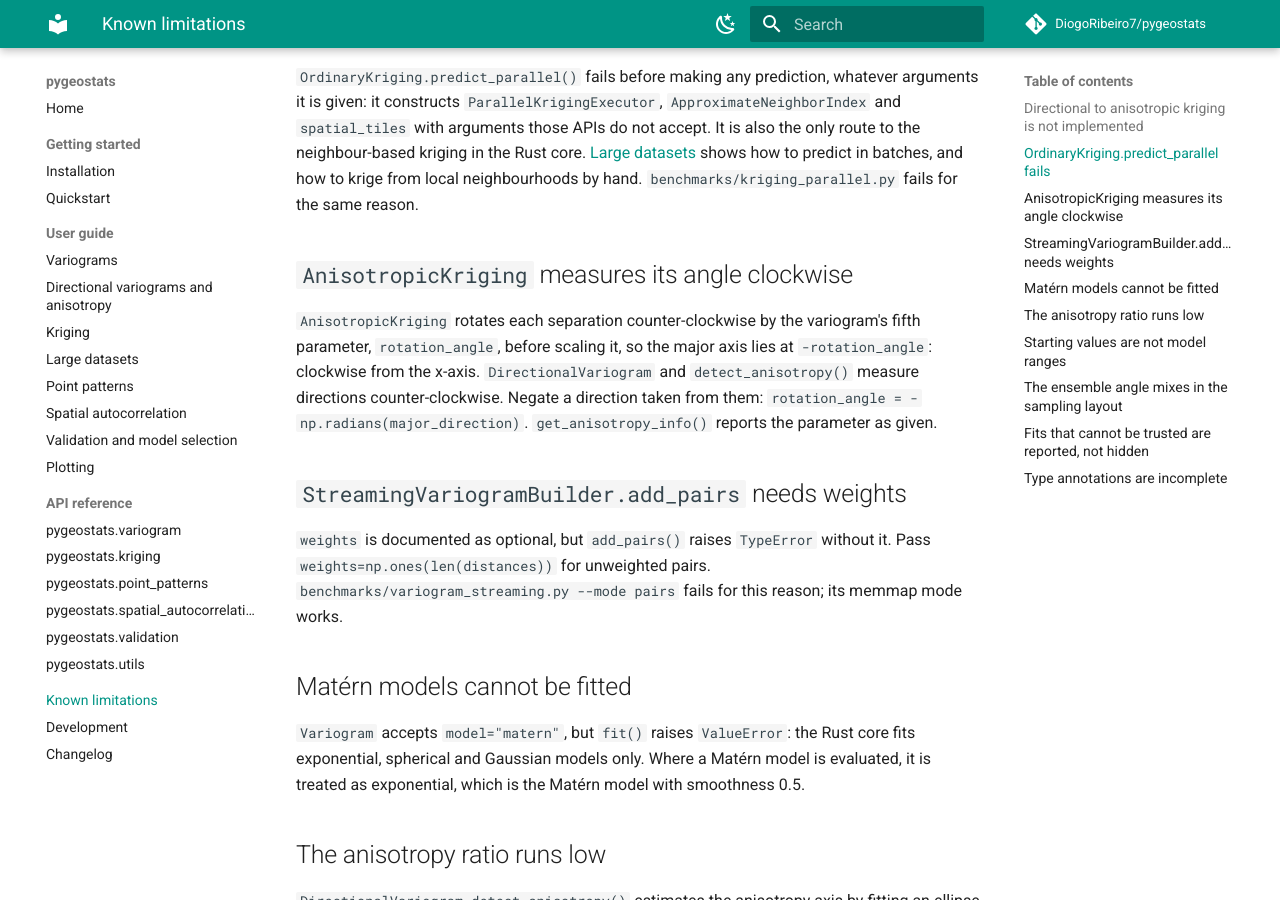
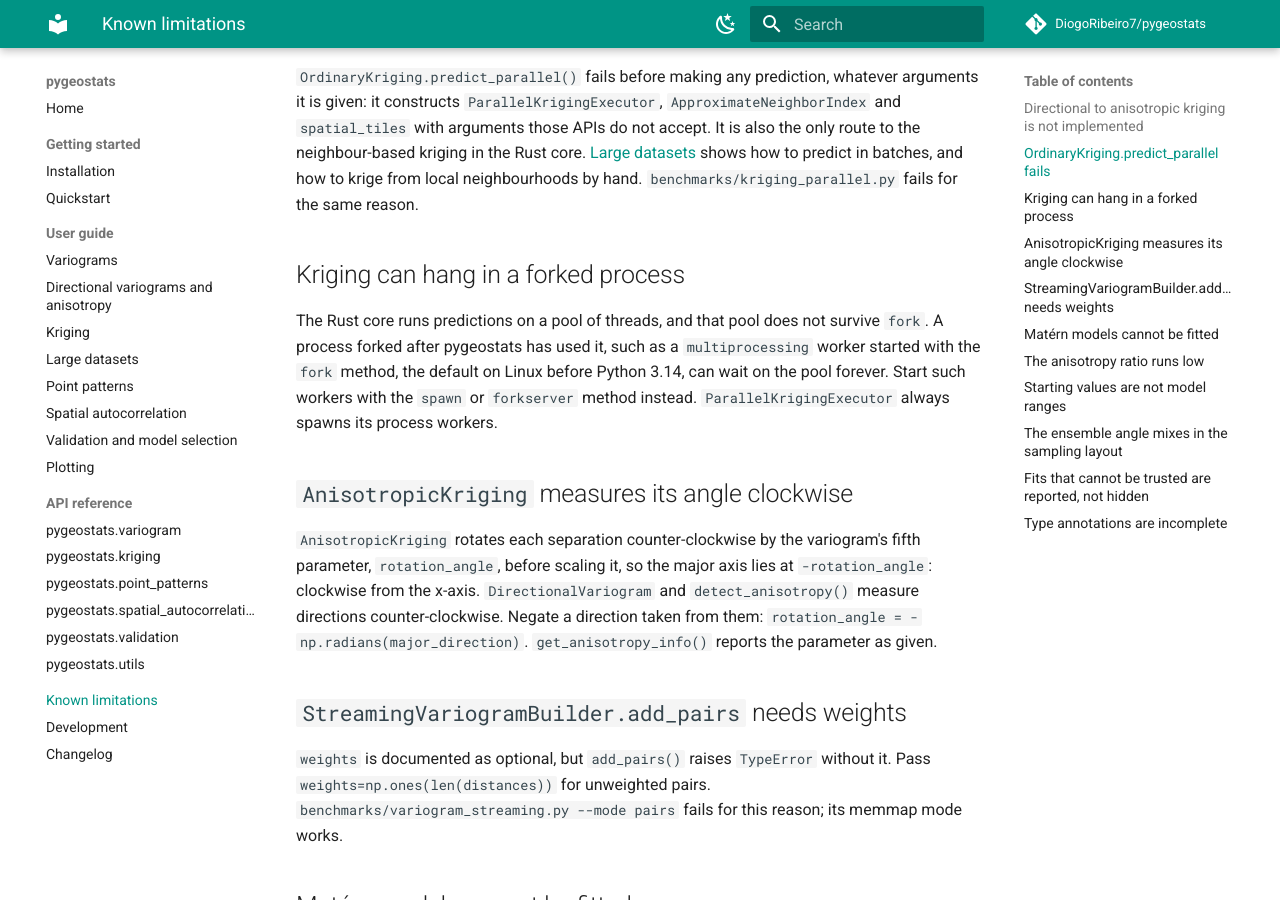
Before and after one commit to DiogoRibeiro7/pygeostats, an MkDocs documentation site: the page built from docs/known-limitations.md, in a window 1280 px wide and 900 px high, scrolled down 570 px. Built offline with MkDocs 1.6.1 and Material for MkDocs 9.7.7, drawn with Linux system fonts in a browser that asks for light colours; comment, search, counter and statistics services are not loaded.

Commit message:
fix(kriging): spawn executor process workers instead of forking them
CI hung on Linux with Python 3.11, 3.12 and 3.13 at the first
process-mode executor test, test_process_workers_match_predict[chunk],
and ran for half an hour before it was cancelled. Ubuntu with Python
3.14, macOS and Windows passed.

Prediction now runs on the Rust core's thread pool, and that pool does
not survive fork. ProcessPoolExecutor forks by default on Linux before
Python 3.14, so a worker forked after the test process had predicted
waited on the pool forever. macOS and Windows spawn workers, and
Python 3.14 uses forkserver.

ParallelKrigingExecutor now always creates its process workers with the
spawn start method. Known limitations says that any process forked
after pygeostats has predicted can hang the same way, and the CI test
job gets a 20-minute timeout, so a hang fails in minutes rather than at
GitHub's six-hour default.

```diff
--- a/docs/known-limitations.md
+++ b/docs/known-limitations.md
@@ -25,6 +25,14 @@ accept. It is also the only route to the neighbour-based kriging in the Rust cor
 [Large datasets](guide/large-data.md#kriging-many-locations) shows how to predict in
 batches, and how to krige from local neighbourhoods by hand.
 `benchmarks/kriging_parallel.py` fails for the same reason.
+
+## Kriging can hang in a forked process
+
+The Rust core runs predictions on a pool of threads, and that pool does not survive
+`fork`. A process forked after pygeostats has used it, such as a `multiprocessing`
+worker started with the `fork` method, the default on Linux before Python 3.14, can
+wait on the pool forever. Start such workers with the `spawn` or `forkserver` method
+instead. `ParallelKrigingExecutor` always spawns its process workers.
 
 ## `AnisotropicKriging` measures its angle clockwise
 
```
Also changed, not shown: CHANGELOG.md (+2 -0 lines), docs/guide/large-data.md (+2 -1 lines), 2 other files.
